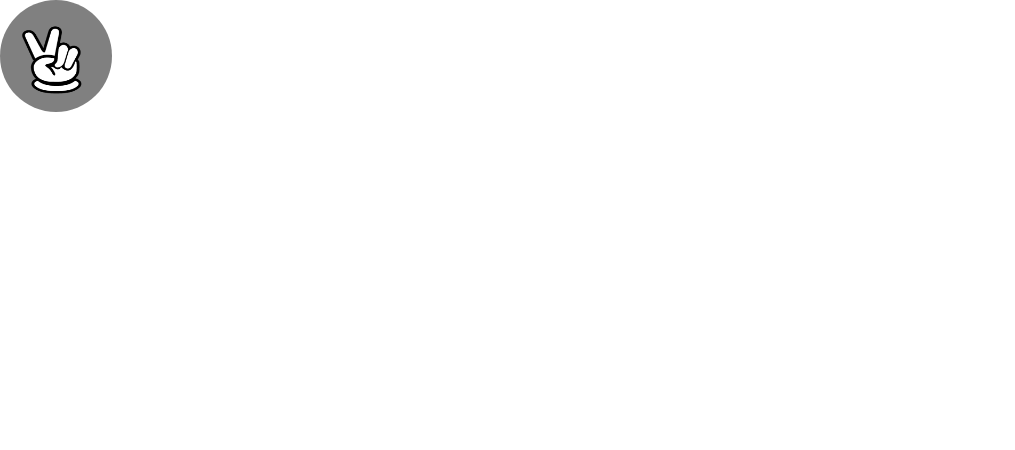
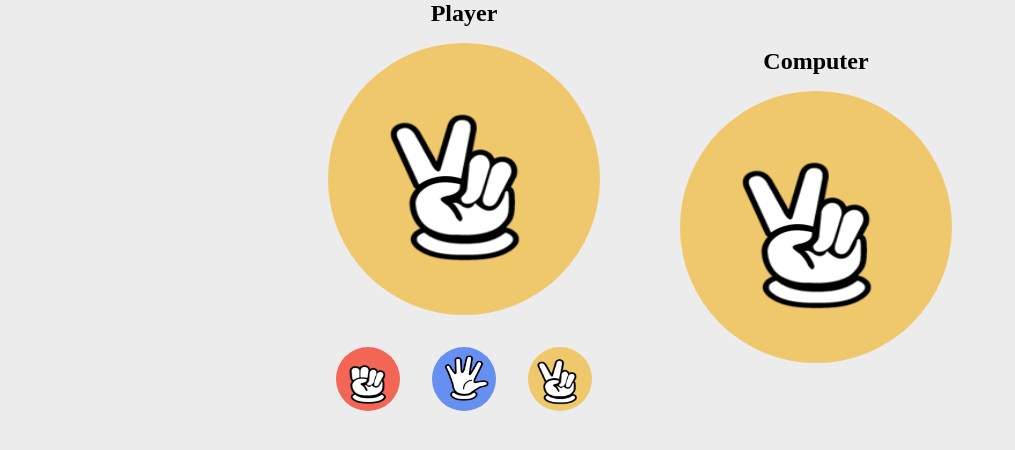
Before and after one commit to SkyRain1225/Rock-Paper-Scissors-Game, a React (Vite) app: page / in a window 1280 px wide. Shown: the top 450 px of the page, without its empty margins (0-1015 px from the left). Built offline with nearby package versions, Linux system fonts and the light colour scheme.

Commit message:
💄  플레이어 선택 버튼 UI 생성

```diff
--- a/src/App.tsx
+++ b/src/App.tsx
@@ -1,6 +1,6 @@
 import { ThemeProvider } from 'styled-components';
 
-import Main from '~/pages/Main';
+import { Main } from '~/pages';
 import { GlobalStyled } from '~/styles/GlobalStyled';
 import { theme } from '~/styles/themes';
 
--- /dev/null
+++ b/src/components/SelectForm/SelectForm.styled.ts
@@ -0,0 +1,10 @@
+import styled from 'styled-components';
+
+export const Container = styled.div`
+  display: flex;
+  flex-direction: row;
+  justify-content: center;
+  align-items: center;
+  margin-top: 2rem;
+  gap: 2rem;
+`;
--- /dev/null
+++ b/src/components/SelectForm/SelectForm.tsx
@@ -0,0 +1,15 @@
+import { TypeInfomation } from '~/components';
+
+import * as S from './SelectForm.styled';
+
+const SelectForm = () => {
+  return (
+    <S.Container>
+      <TypeInfomation type="rock" size />
+      <TypeInfomation type="paper" size />
+      <TypeInfomation type="scissors" size />
+    </S.Container>
+  );
+};
+
+export default SelectForm;
--- a/src/components/TypeInformation/TypeInformation.styled.ts
+++ b/src/components/TypeInformation/TypeInformation.styled.ts
@@ -1,18 +1,21 @@
 import styled from 'styled-components';
 
-export const Container = styled.div`
+interface Container {
+  size?: boolean;
+}
+
+export const Container = styled.div<Container>`
   position: relative;
   display: flex;
-  width: 7rem;
-  height: 7rem;
+  width: ${props => (props.size ? '4rem' : '17rem')};
+  height: ${props => (props.size ? '4rem' : '17rem')};
   justify-content: center;
   align-items: center;
-  background-color: ${props => props.theme.colors.main};
   border-radius: 50%;
 
   > img {
-    width: 6rem;
-    height: 6rem;
+    width: ${props => (props.size ? '4rem' : '13rem')};
+    height: ${props => (props.size ? '4rem' : '13rem')};
     position: absolute;
     left: 50%;
     top: 50%;
@@ -20,30 +23,24 @@ export const Container = styled.div`
     opacity: 0;
   }
   &.rock {
+    background-color: ${props => props.theme.colors.red};
     .Rock {
       opacity: 1;
     }
   }
   &.paper {
+    background-color: ${props => props.theme.colors.blue};
+
     .Paper {
       opacity: 1;
+      width: ${props => (props.size ? '3.3rem' : '13rem')};
+      height: ${props => (props.size ? '3.3rem' : '13rem')};
     }
   }
   &.scissors {
+    background-color: ${props => props.theme.colors.yellow};
     .Scissors {
       opacity: 1;
     }
   }
-
-  > .Rock {
-    margin-bottom: 1rem;
-  }
-  > .Scissors {
-    margin-bottom: 0.5rem;
-  }
-  > .Paper {
-    width: 5rem;
-    height: 5rem;
-    margin-top: 0.2rem;
-  }
 `;
--- a/src/components/TypeInformation/TypeInformation.tsx
+++ b/src/components/TypeInformation/TypeInformation.tsx
@@ -5,9 +5,9 @@ import { ThreeTypes } from '~/types/types';
 
 import * as S from './TypeInformation.styled';
 
-const TYPE = ['paper', 'rock', 'scissors'] as const;
+const TYPE = ['rock', 'paper', 'scissors'] as const;
 
-const TypeInformation = ({ type }: { type?: ThreeTypes }) => {
+const TypeInformation = ({ type, size }: { type?: ThreeTypes; size?: boolean }) => {
   const [count, setCount] = useState(0);
 
   useEffect(() => {
@@ -30,7 +30,7 @@ const TypeInformation = ({ type }: { type?: ThreeTypes }) => {
   // };
 
   return (
-    <S.Container className={type || TYPE[count]}>
+    <S.Container size={size} className={type || TYPE[count]}>
       <img src={Paper} alt="paper-image" className="Paper" />
       <img src={Rock} alt="rock-image" className="Rock" />
       <img src={Scissors} alt="scissors-image" className="Scissors" />
--- a/src/components/index.ts
+++ b/src/components/index.ts
@@ -1,2 +1,3 @@
 export { default as HelloWorld } from './HelloWorld/HelloWorld';
 export { default as TypeInfomation } from './TypeInformation/TypeInformation';
+export { default as SelectForm } from './SelectForm/SelectForm';
--- a/src/pages/Main.tsx
+++ /dev/null
@@ -1,13 +0,0 @@
-import React from 'react';
-
-import { TypeInfomation } from '~/components';
-
-const Main = () => {
-  return (
-    <div>
-      <TypeInfomation />
-    </div>
-  );
-};
-
-export default Main;
--- /dev/null
+++ b/src/pages/Main/Main.styled.ts
@@ -0,0 +1,21 @@
+import styled from 'styled-components';
+
+export const Container = styled.div`
+  display: flex;
+  justify-content: center;
+  align-items: center;
+  gap: 5rem;
+`;
+
+export const Form = styled.div`
+  display: flex;
+  flex-direction: column;
+  justify-content: center;
+  align-items: center;
+
+  > p {
+    font-size: 1.5rem;
+    font-weight: 800;
+    margin-bottom: 1rem;
+  }
+`;
--- /dev/null
+++ b/src/pages/Main/Main.tsx
@@ -0,0 +1,22 @@
+import { SelectForm, TypeInfomation } from '~/components';
+
+import * as S from './Main.styled';
+
+const Main = () => {
+  return (
+    <S.Container>
+      <S.Form>
+        <p>Player</p>
+        <TypeInfomation />
+        <SelectForm />
+      </S.Form>
+
+      <S.Form>
+        <p>Computer</p>
+        <TypeInfomation />
+      </S.Form>
+    </S.Container>
+  );
+};
+
+export default Main;
--- /dev/null
+++ b/src/pages/index.ts
@@ -0,0 +1 @@
+export { default as Main } from './Main/Main';
--- a/src/styles/GlobalStyled.ts
+++ b/src/styles/GlobalStyled.ts
@@ -6,4 +6,8 @@ export const GlobalStyled = createGlobalStyle`
     padding: 0;
     box-sizing: border-box;
   }
+
+  body {
+    background-color: ${props => props.theme.colors.background};
+  }
 `;
--- a/src/styles/themes.ts
+++ b/src/styles/themes.ts
@@ -1,7 +1,10 @@
 export const sizes = {};
 
 export const colors = {
-  main: 'grey',
+  background: '#ececed',
+  red: '#f36656',
+  blue: '#658ff1',
+  yellow: '#eec86b',
 };
 
 export const theme = {
```
